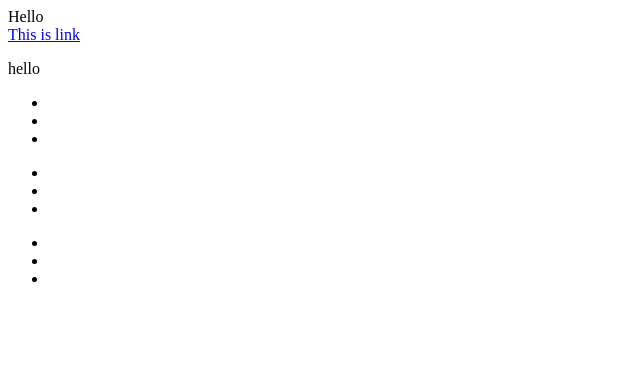
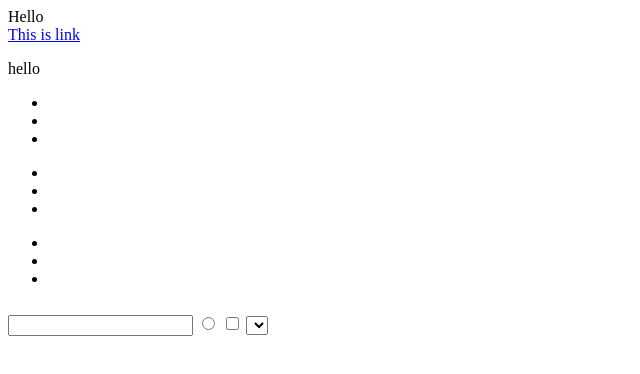
Before and after one commit to mkmy1123/HTML.CSS-practice, a plain HTML site: page MyEmmet/index.html in a window 1280 px wide. Shown: the whole page, without its empty margins (0-640 px from the left). Drawn offline with Linux system fonts and the light colour scheme.

Commit message:
[FINISH] lesson(css) / Emmet lesson

```diff
--- a/MyEmmet/index.html
+++ b/MyEmmet/index.html
@@ -133,5 +133,26 @@
       <td class="col"></td>
     </tr>
   </table>
+
+  <!-- form:post -->
+  <form action="" method="post"></form>
+
+  <!-- input:t -->
+  <input type="text" name="" id="">
+
+  <!-- input:r -->
+  <input type="radio" name="" id="">
+
+  <!-- input:c -->
+  <input type="checkbox" name="" id="">
+
+  <!-- select>[value="item$"]*5 -->
+  <select name="" id="">
+    <option value="item1"></option>
+    <option value="item2"></option>
+    <option value="item3"></option>
+    <option value="item4"></option>
+    <option value="item5"></option>
+  </select>
 </body>
 </html>
--- /dev/null
+++ b/MyEmmet/styles.css
@@ -0,0 +1,23 @@
+body{
+  /* m */
+  margin: px;
+  /* p */
+  padding: 10px;
+  /* m10 */
+  margin: 10px;
+  /* m10p */
+  margin: 10%;
+  /* m10r */
+  margin: 10rem;
+  /* m10e */
+  margin: 10em;
+  /* m10p20p */
+  margin: 10% 20%;
+  /* m10-20-30 */
+  margin: 10px 20px 30px;
+  /* mb10 */
+  margin-bottom: 10px;
+  /* ftzなど適当な略称でヒットする */
+  font-size: 20px;
+
+}
```
